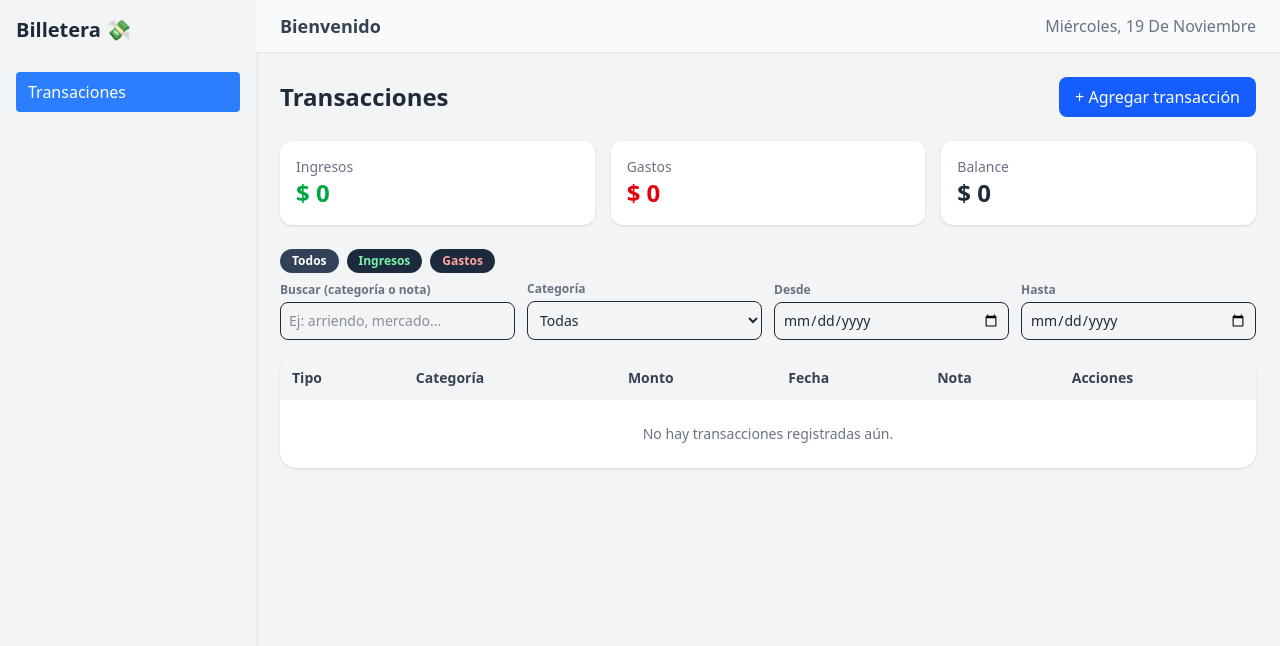
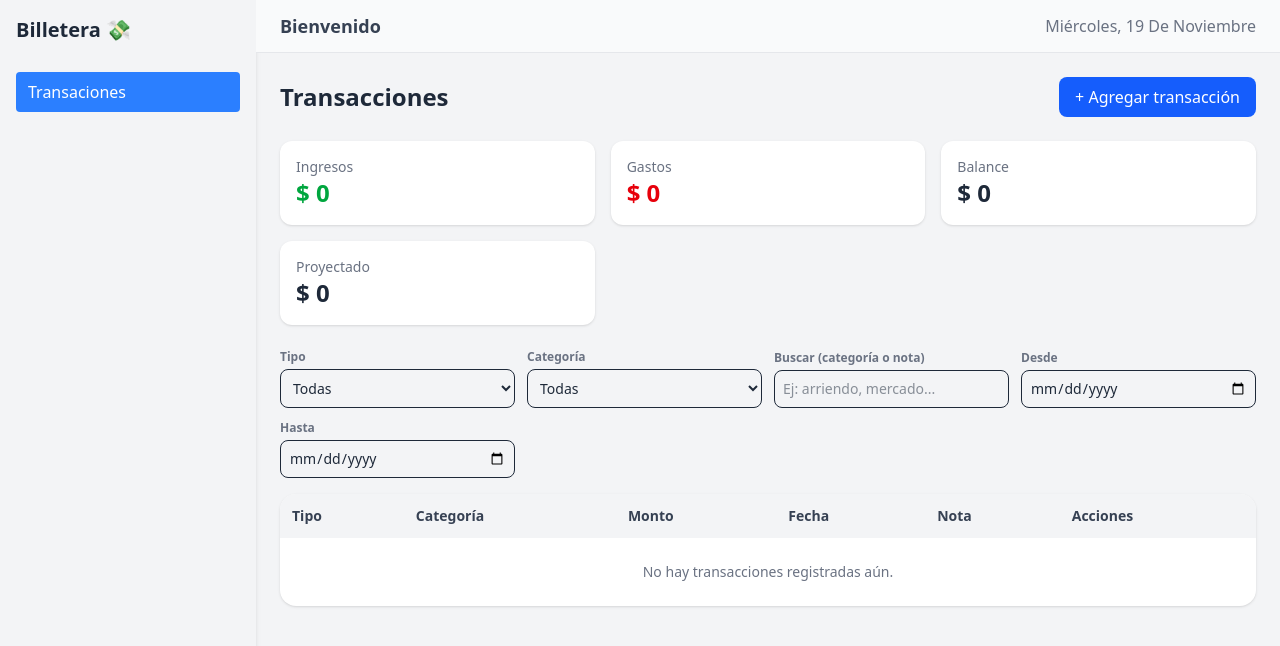
Before and after one commit to juan982610/wallet-tasks, a React (Vite) app: page / in a window 1280 px wide. Shown: the top 646 px of the page. Built offline with nearby package versions, Linux system fonts and the light colour scheme; the HTML template or start-up script is replaced by a standard one.

Commit message:
change of buttons expenditure, income and balance

```diff
--- a/src/components/transactions/FiltersBar.jsx
+++ b/src/components/transactions/FiltersBar.jsx
@@ -7,24 +7,35 @@ export function FiltersBar({
   onDateFromChange,
   dateTo,
   onDateToChange,
-  categories
+  categories,
+  types,
+  filterType,
+  onChangeType
 }) {
   return (
     <div className="grid gap-3 md:grid-cols-3 lg:grid-cols-4 items-end mb-4">
 
-      {/* Buscar */}
+
+      {/* Tipos */}
       <div className="flex flex-col gap-1">
         <label className="text-xs font-semibold text-gray-500 dark:text-gray-400">
-          Buscar (categoría o nota)
+          Tipo
         </label>
-        <input
-          type="text"
-          value={searchTerm}
-          onChange={e => onSearchChange(e.target.value)}
-          placeholder="Ej: arriendo, mercado..."
+        <select
           className="p-2 border rounded-lg text-sm dark:bg-gray-800 dark:border-gray-700"
-        />
+          value={filterType}
+          onChange={e => onChangeType(e.target.value)}
+        >
+          <option value="all">Todas</option>
+          {types.map(type =>(
+            <option key={type.value} value={type.value}>{type.label}</option>
+          ))}
+
+        </select>
       </div>
+
+
+
 
       {/* Categoría */}
       <div className="flex flex-col gap-1">
@@ -43,6 +54,20 @@ export function FiltersBar({
             </option>
           ))}
         </select>
+      </div>
+
+      {/* Buscar */}
+      <div className="flex flex-col gap-1">
+        <label className="text-xs font-semibold text-gray-500 dark:text-gray-400">
+          Buscar (categoría o nota)
+        </label>
+        <input
+          type="text"
+          value={searchTerm}
+          onChange={e => onSearchChange(e.target.value)}
+          placeholder="Ej: arriendo, mercado..."
+          className="p-2 border rounded-lg text-sm dark:bg-gray-800 dark:border-gray-700"
+        />
       </div>
 
       {/* Desde */}
--- a/src/components/transactions/StatsCard.jsx
+++ b/src/components/transactions/StatsCard.jsx
@@ -3,7 +3,7 @@ import { formatCOP } from "../../utils/formatMoney";
 const variantStyles = {
   ingreso: "text-green-600",
   gasto: "text-red-600",
-  neutral: "",
+  neutral: ""
 };
 
 export function StatsCard({ label, amount, variant = "neutral" }) {
--- a/src/pages/Transactions.jsx
+++ b/src/pages/Transactions.jsx
@@ -3,6 +3,7 @@ import { FilterChips } from "../components/transactions/FilterChips";
 import { FiltersBar } from "../components/transactions/FiltersBar";
 import { StatsCard } from "../components/transactions/StatsCard";
 import categoryType from "../data/categoryType.json";
+import transactionTypes from "../data/transactionTypes.json";
 import { TransactionModal } from "../components/transactions/TransactionModal";
 import { TransactionsTable } from "../components/transactions/TransactionsTable";
 import { useTransactions } from "../hooks/useTransactions";
@@ -188,12 +189,13 @@ export default function Transactions() {
           amount={balance}
           variant="neutral"
         />
+        <StatsCard
+          label="Proyectado"
+          amount={0}
+          variant="neutral"
+        />
+
       </div>
-
-      <FilterChips
-        value={filterType}
-        onChange={setFilterType}
-      />
 
       <FiltersBar
         searchTerm={searchTerm}
@@ -205,6 +207,9 @@ export default function Transactions() {
         dateTo={dateTo}
         onDateToChange={setDateTo}
         categories={categoryType}
+        types={transactionTypes}
+        filterType={filterType}
+        onChangeType={setFilterType}
       />
 
       {/* Tabla / Lista */}
```
